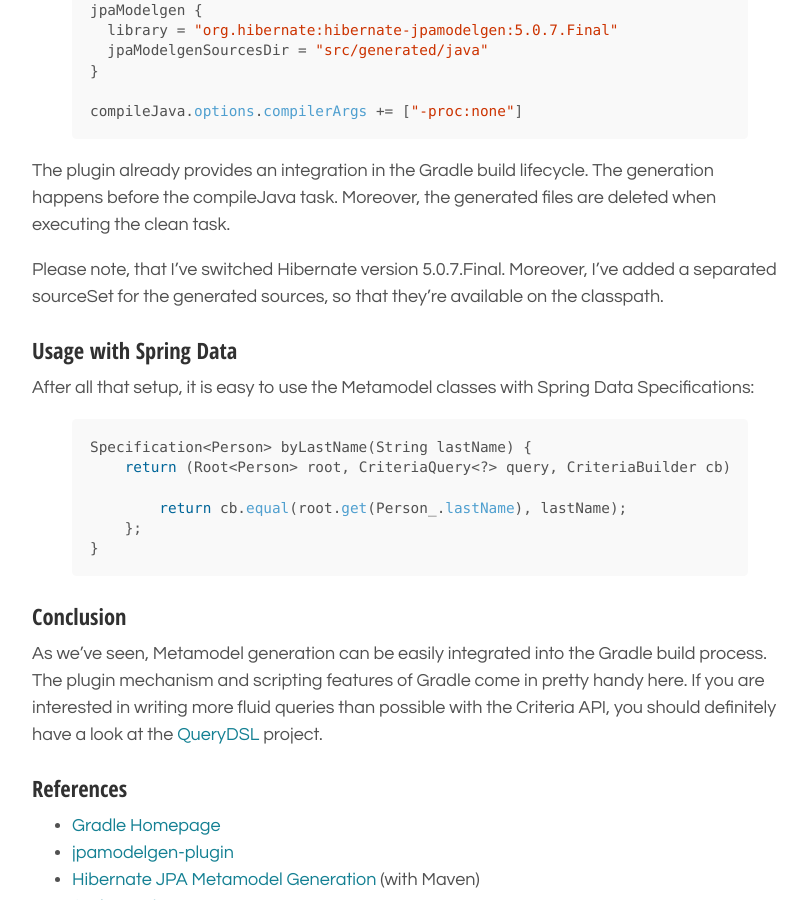
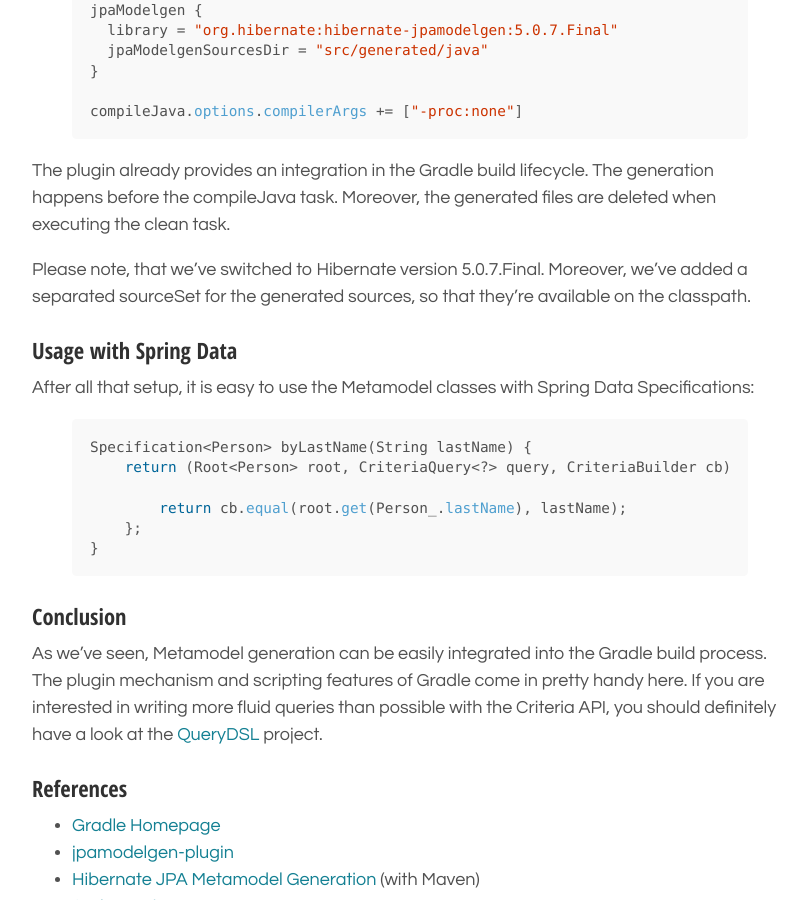
Before and after one commit to trinnovative/trinnovative.github.io, a Jekyll site: the page built from _posts/2016-02-09-generate-jpa-metamodel.md, in a window 1280 px wide and 900 px high, scrolled down 2159 px. Shown: the whole window, without its empty margins (230-1037 px from the left). Built offline with Jekyll 4.4.1, drawn with Linux system fonts in a browser that asks for light colours; some of the changed text lies outside the part shown.

Commit message:
minor cleanup

```diff
--- a/_posts/2016-02-09-generate-jpa-metamodel.md
+++ b/_posts/2016-02-09-generate-jpa-metamodel.md
@@ -11,7 +11,7 @@ The *JPA 2 Metamodel* provides a way to create JPA Criteria Queries in a type-sa
 -----
 
 ### Preliminary
-Suppose we have modeled simple domain entity `Person`:
+Suppose we have modeled a simple domain entity `Person`:
 
 {% highlight java %}
 @Entity
@@ -101,7 +101,7 @@ compileJava.options.compilerArgs += ["-proc:none"]
 
 The plugin already provides an integration in the Gradle build lifecycle. The generation happens before the compileJava task. Moreover, the generated files are deleted when executing the clean task.
 
-Please note, that I've switched Hibernate version 5.0.7.Final. Moreover, I've added a separated sourceSet for the generated sources, so that they're available on the classpath.
+Please note, that we've switched to Hibernate version 5.0.7.Final. Moreover, we've added a separated sourceSet for the generated sources, so that they're available on the classpath.
 
 
 ### Usage with Spring Data
```
